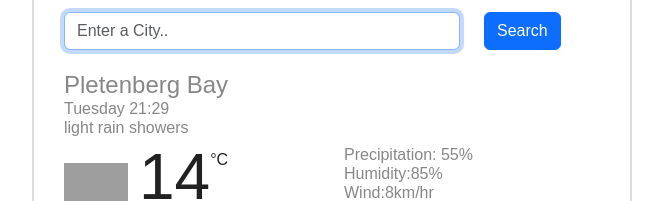
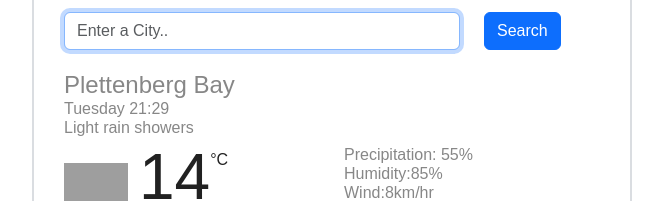
Before and after one commit to TishaNaturralle/myawesome-react-weather-app, a React (Create React App) app: page / in a window 1280 px wide. Shown: the part 138-339 px from the top of the page, without its empty margins (308-971 px from the left). Built offline with nearby package versions, Linux system fonts and the light colour scheme; grey boxes are pictures that could not be loaded; the HTML template or start-up script is replaced by a standard one.

Commit message:
Update Weather.js

```diff
--- a/src/Weather.js
+++ b/src/Weather.js
@@ -19,10 +19,10 @@ export default function Weather() {
           </div>
         </div>
       </form>
-      <h1>Pletenberg Bay</h1>
+      <h1>Plettenberg Bay</h1>
       <ul>
         <li>Tuesday 21:29</li>
-        <li>light rain showers</li>
+        <li>Light rain showers</li>
       </ul>
       <div className="row mt-2">
         <div className="col-6">
```
